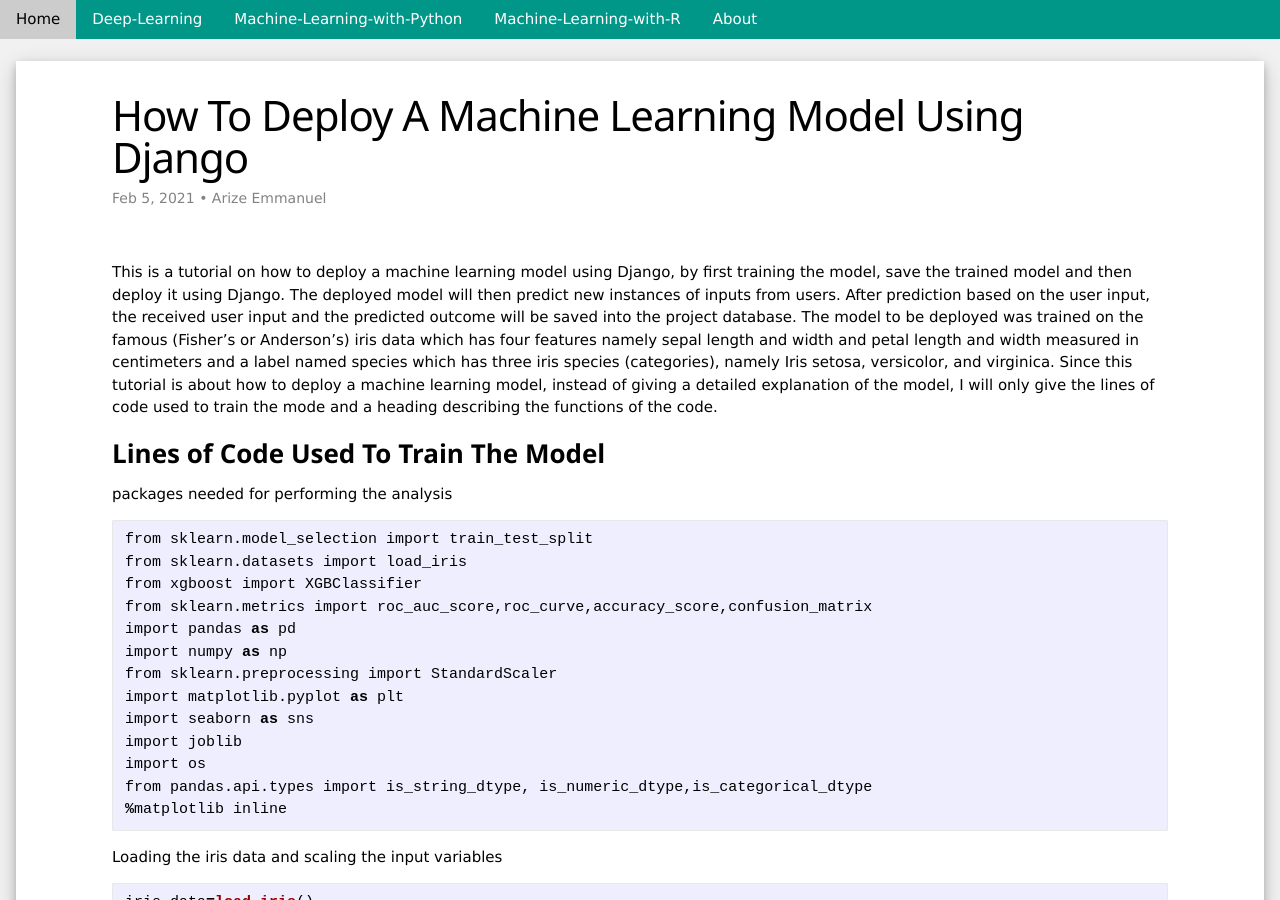
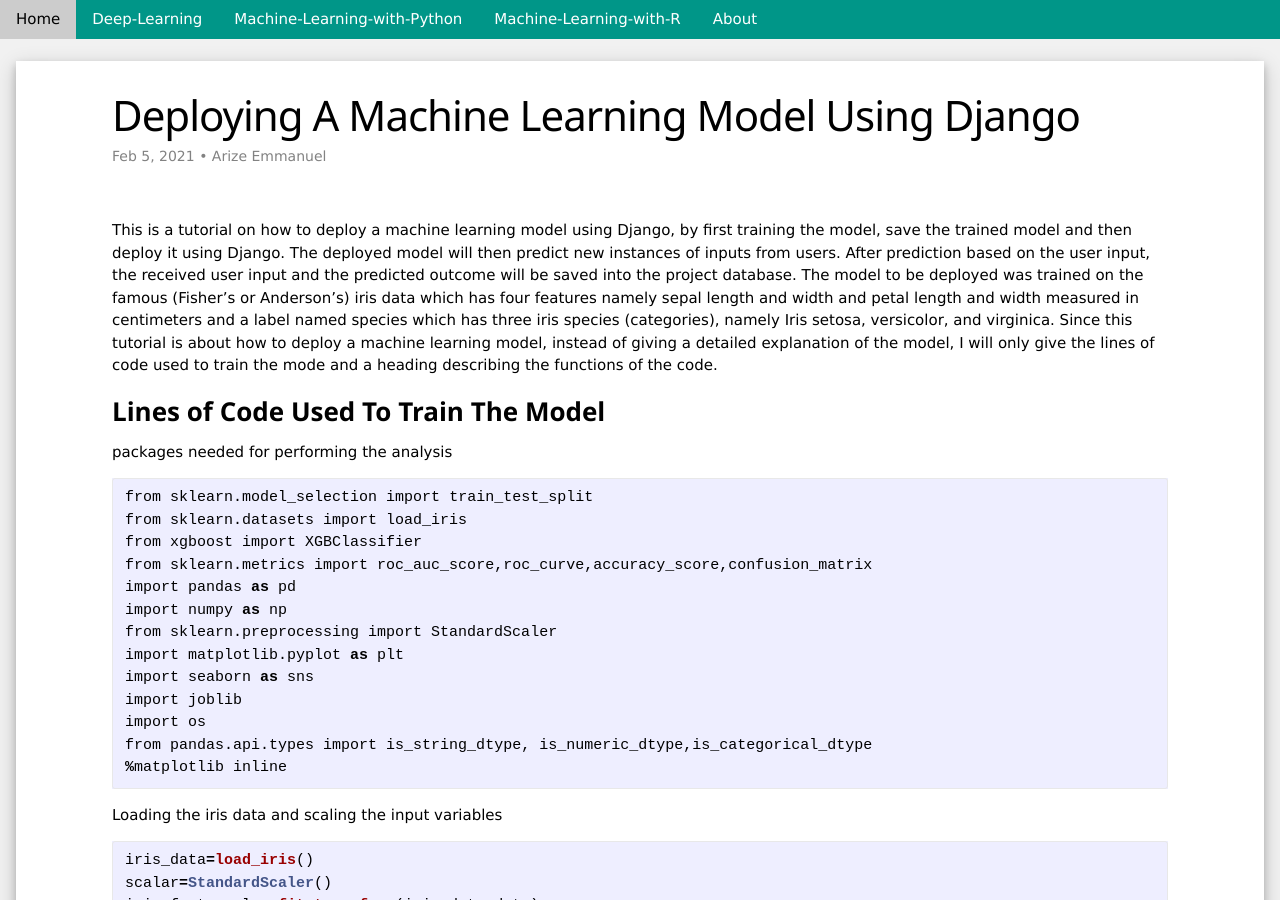
Before and after one commit to emmanuel-arize/datascience-blog, a Jekyll site: the page built from machine-learning-python/_posts/2021-02-05-ml-django.md, in a window 1280 px wide and 900 px high. Built offline with Jekyll 4.4.1, drawn with Linux system fonts in a browser that asks for light colours; nearby versions of some CDN libraries; some of the changed text lies outside the part shown.

Commit message:
Update 2021-02-05-ml-django.md

```diff
--- a/machine-learning-python/_posts/2021-02-05-ml-django.md
+++ b/machine-learning-python/_posts/2021-02-05-ml-django.md
@@ -1,6 +1,6 @@
 ---
 layout: post-python
-title: How To Deploy A Machine Learning Model Using Django
+title: Deploying A Machine Learning Model Using Django
 category: machine-learning-python
 author: Arize Emmanuel
 ---
```
